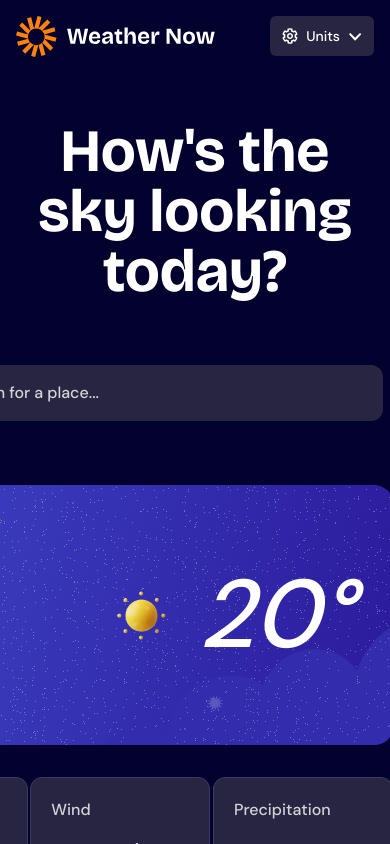
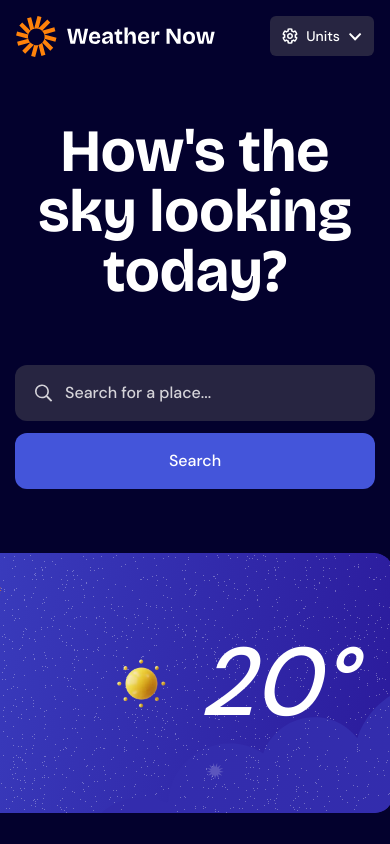
Before and after one commit to constFormek/weather-app, a Next.js app: page / in a window 390 px wide. Shown: the top 844 px of the page. Built offline with nearby package versions, Linux system fonts and the light colour scheme.

Commit message:
fixed responsiveness

```diff
--- a/components/Searchbar.tsx
+++ b/components/Searchbar.tsx
@@ -17,8 +17,8 @@ const Searchbar = () => {
         setCityName("");
     }
   return (
-    <form onSubmit={handleSubmit} className='flex items-center gap-3'>
-        <label htmlFor="city" className="bg-neutral-800 cursor-pointer hover:bg-neutral-700 transition  rounded-xl px-5 py-4 w-120 flex items-center gap-3">
+    <form onSubmit={handleSubmit} className='flex flex-col gap-3 lg:items-center lg:flex-row'>
+        <label htmlFor="city" className="bg-neutral-800  hover:bg-neutral-700 transition  flex items-center rounded-xl px-5 py-4 w-90 lg:w-120 gap-3 cursor-pointer">
             <Image  src={searchIcon} width={18} height={20} alt=""/>
 
             <input className="focus-visible:outline-none focus:otuline-none placeholder:text-neutral-200" type="text" name="city" id="city" placeholder='Search for a place...' onChange={handleChange} value={cityName}/>
```
